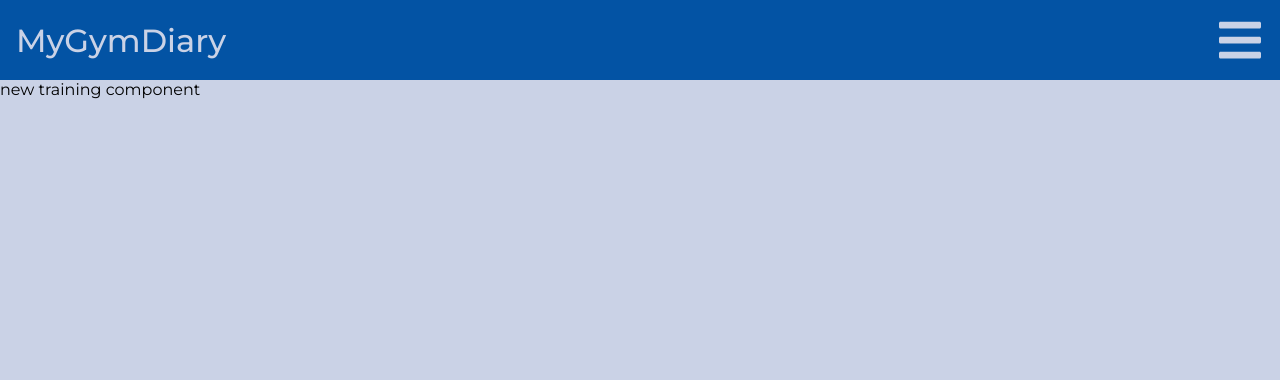
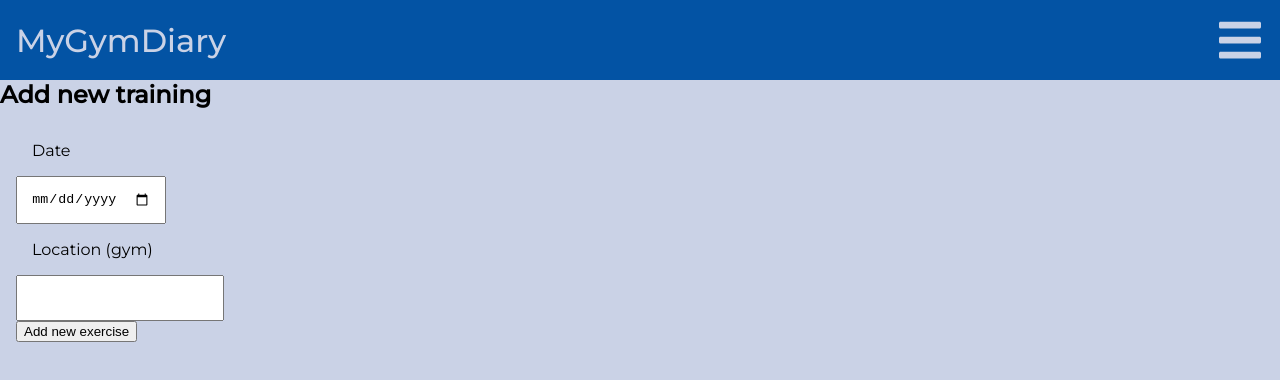
Before and after one commit to macjank/gym-diary, a React (Create React App) app: page /new-training in a window 1280 px wide. Shown: the top 380 px of the page. Built offline with nearby package versions, Linux system fonts and the light colour scheme; no server answers.

Commit message:
added first form

```diff
--- /dev/null
+++ b/src/components/TrainingForm/ExerciseForm.js
@@ -0,0 +1,17 @@
+import React from 'react'
+
+const ExerciseForm = () => {
+
+
+    return (
+        <div>
+            <label htmlFor="muscle">Muscle part</label>
+            <select name="muscle" id="muscle">
+                <option value="legs">Legs</option>
+                <option value="chest">Chest</option>
+            </select>
+        </div>
+    )
+}
+
+export default ExerciseForm
--- /dev/null
+++ b/src/components/TrainingForm/TrainingForm.js
@@ -0,0 +1,39 @@
+import React from 'react';
+import { useState } from 'react/cjs/react.development';
+import styles from '../../styles/TrainingForm/TrainingForm.module.scss';
+import ExerciseForm from './ExerciseForm';
+
+const TrainingForm = () => {
+  const [exerciseForms, setExerciseForms] = useState([]);
+
+  const handleSubmit = e => {
+    e.preventDefault();
+    console.log('submit');
+  };
+
+  const handleAddExerciseForm = () => {
+    const timestamp = Date.now();
+
+    const newExerciseForm = <ExerciseForm key={timestamp} />;
+    setExerciseForms(prevExercises => [...prevExercises, newExerciseForm]);
+  };
+
+  return (
+    <form className={styles.form} onSubmit={handleSubmit}>
+      <div className={styles.form__generalInfo}>
+        <label htmlFor='date'>Date</label>
+        <input type='date' id='date' required />
+        <label htmlFor='location'>Location (gym)</label>
+        <input type='text' id='location' required />
+      </div>
+
+      {exerciseForms}
+
+      <button type='button' onClick={handleAddExerciseForm}>
+        Add new exercise
+      </button>
+    </form>
+  );
+};
+
+export default TrainingForm;
--- a/src/data/practicesBase.js
+++ b/src/data/practicesBase.js
@@ -1,10 +1,10 @@
 const practicesBase = [
   {
-    muscle_part: "nogi",
+    muscle_part: "legs",
     practices: ["przysiady ze sztangą", "uginanie nóg na maszynie"],
   },
   {
-    muscle_part: "plecy",
+    muscle_part: "back",
     practices: [
       "przyciąganie uchwytu siedząc - nachwyt",
       "przyciąganie uchwytu siedząc - podchwyt",
--- a/src/pages/NewTraining.js
+++ b/src/pages/NewTraining.js
@@ -1,7 +1,13 @@
 import React from 'react';
+import TrainingForm from '../components/TrainingForm/TrainingForm';
 
 const NewTraining = () => {
-  return <div>new training component</div>;
+  return (
+    <>
+      <h2>Add new training</h2>
+      <TrainingForm />
+    </>
+  );
 };
 
 export default NewTraining;
--- /dev/null
+++ b/src/store/exerciseBase-context.js
@@ -0,0 +1,41 @@
+import React, { useCallback, useEffect, useState } from 'react';
+
+const ExerciseBaseContext = React.createContext({
+  exerciseBase: [],
+});
+
+export const ExerciseBaseContextProvider = ({ children }) => {
+  const [exerciseBase, setExerciseBase] = useState([]);
+
+  const url =
+    'https://gym-diary-7ff93-default-rtdb.firebaseio.com/exerciseBase.json';
+
+  const getExerciseBase = useCallback(async () => {
+    try {
+      const response = await fetch(url);
+
+      if (!response.ok) {
+        throw Error('something went wrong. cannot load exercise base');
+      }
+
+      const data = await response.json();
+      console.log(data);
+    } catch (error) {
+      console.log(error);
+    }
+  }, [url]);
+
+  useEffect(() => {
+    getExerciseBase();
+  }, [getExerciseBase]);
+
+  const contextValue = {
+    exerciseBase,
+  };
+
+  return (
+    <ExerciseBaseContext.Provider value={contextValue}>
+      {children}
+    </ExerciseBaseContext.Provider>
+  );
+};
--- a/src/store/trainings-context.js
+++ b/src/store/trainings-context.js
@@ -4,7 +4,7 @@ const TrainingsContext = React.createContext({
   trainings: [],
 });
 
-export const TrainingsContextProvider = props => {
+export const TrainingsContextProvider = ({ children }) => {
   const [trainings, setTrainings] = useState([]);
 
   const url =
@@ -19,7 +19,7 @@ export const TrainingsContextProvider = props => {
       }
 
       const data = await response.json();
-
+      console.log(data);
       const loadedTrainings = [];
 
       for (const key in data) {
@@ -45,7 +45,7 @@ export const TrainingsContextProvider = props => {
 
   return (
     <TrainingsContext.Provider value={contextValue}>
-      {props.children}
+      {children}
     </TrainingsContext.Provider>
   );
 };
--- /dev/null
+++ b/src/styles/TrainingForm/TrainingForm.module.scss
@@ -0,0 +1,11 @@
+.form {
+  padding: 1rem;
+
+  &__generalInfo {
+    label,
+    input {
+      display: block;
+      padding: 1em;
+    }
+  }
+}
```
Also changed, not shown: src/App.js (+5 -2 lines).
